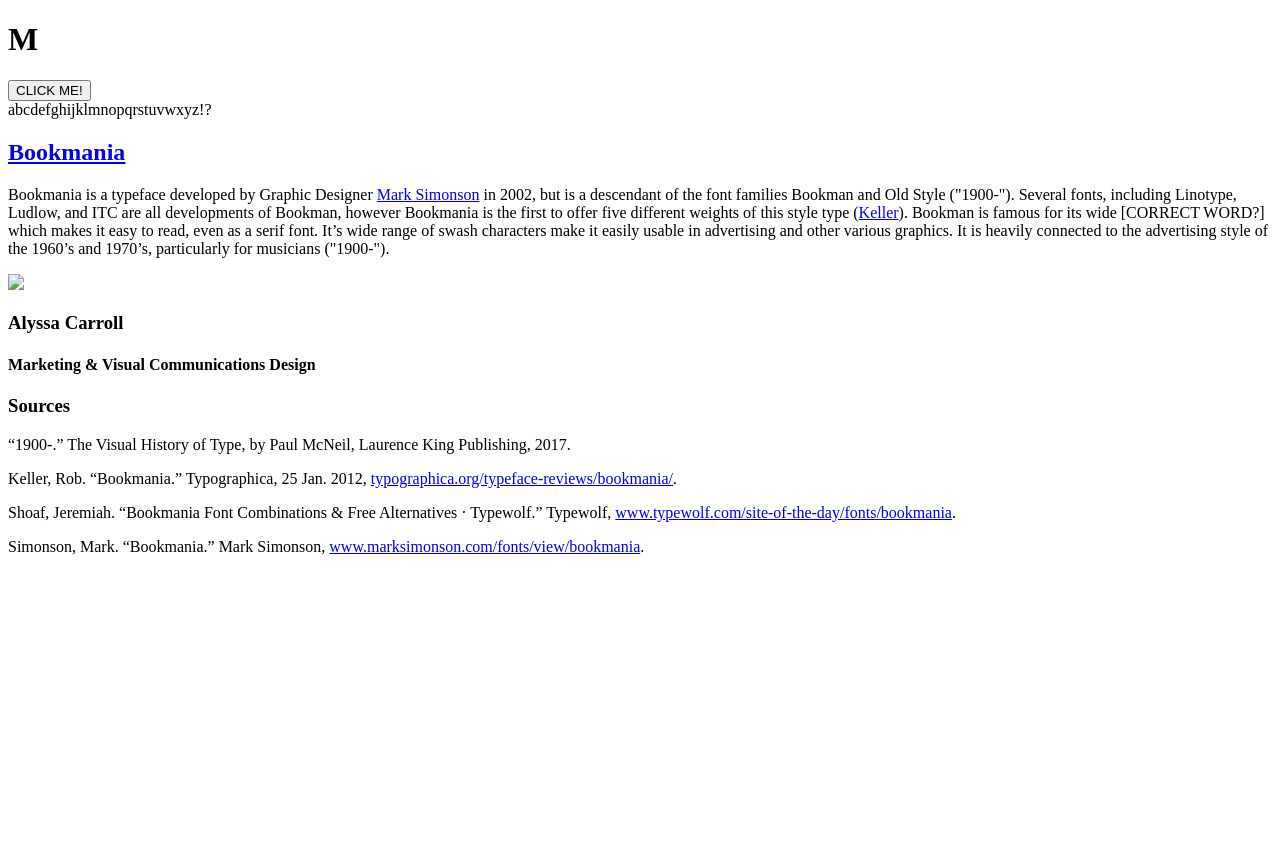
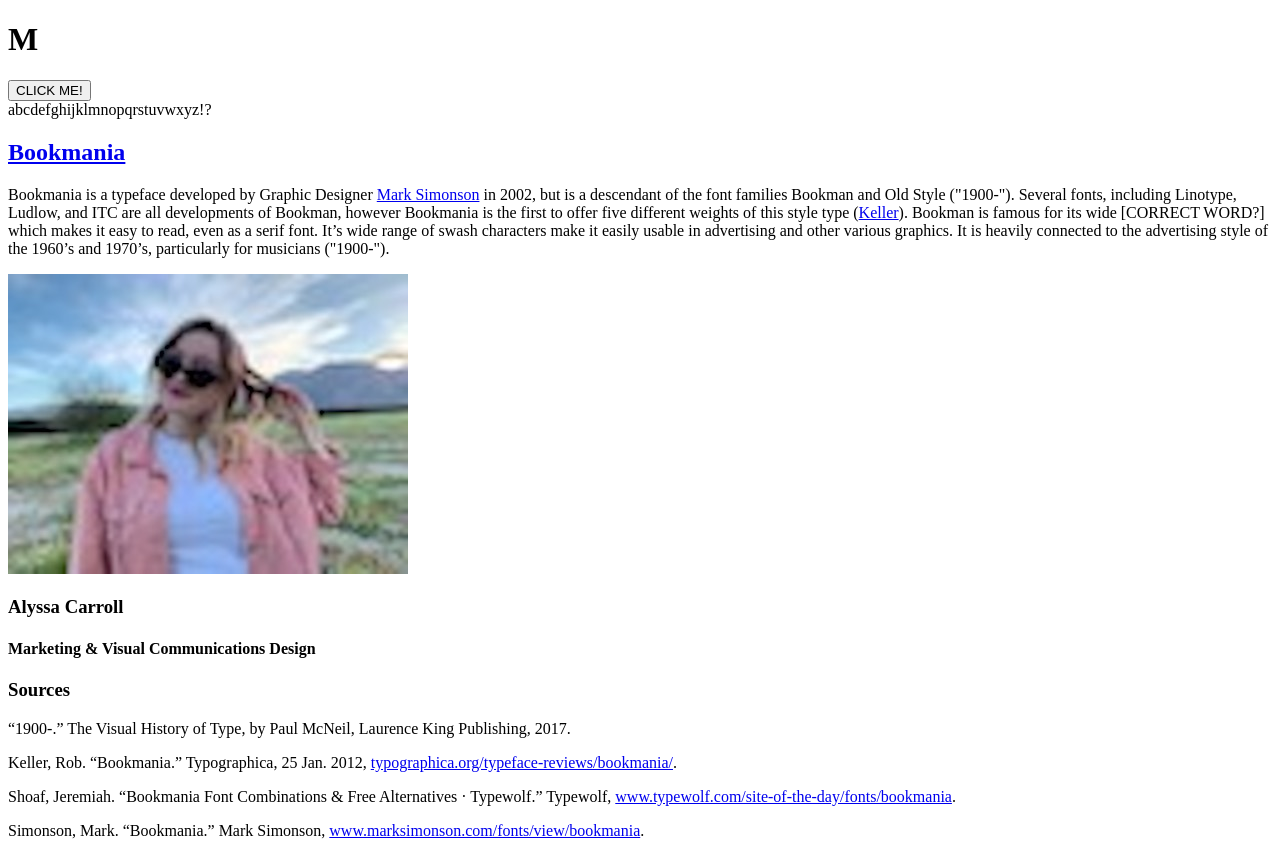
Before and after one commit to acarrol3/acarrol3.github.io, a plain HTML site: page index.html in a window 1280 px wide. Before the commit the page ends 800 px from the top, so only its background shows below. Drawn offline with Linux system fonts and the light colour scheme.

Commit message:
Update index.html

```diff
--- a/index.html
+++ b/index.html
@@ -18,7 +18,7 @@
 
   </section>
   <footer>
-    <img src="assets/alyssa_photo.jpg">
+    <img src="alyssa_photo.jpg">
 
     <h3>Alyssa Carroll</h3>
     <h4>Marketing &amp; Visual Communications Design</h4>
```
